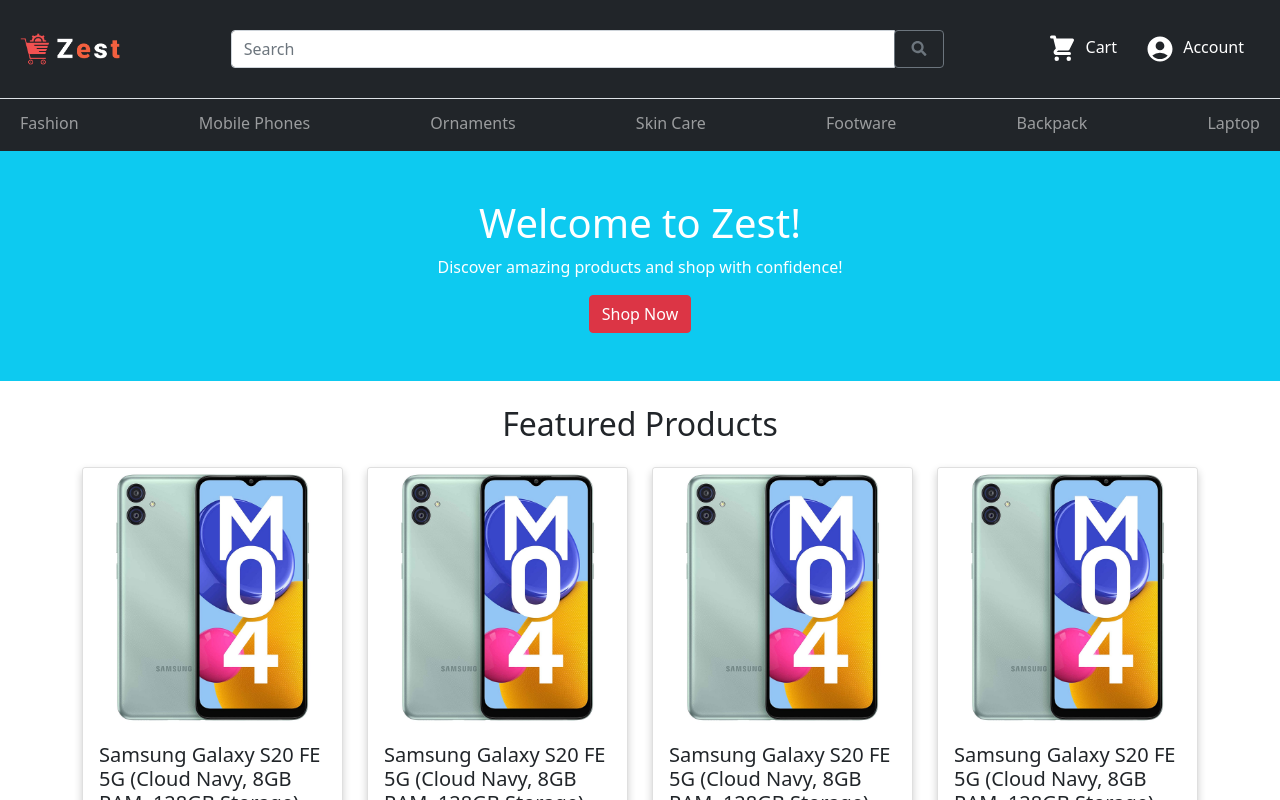
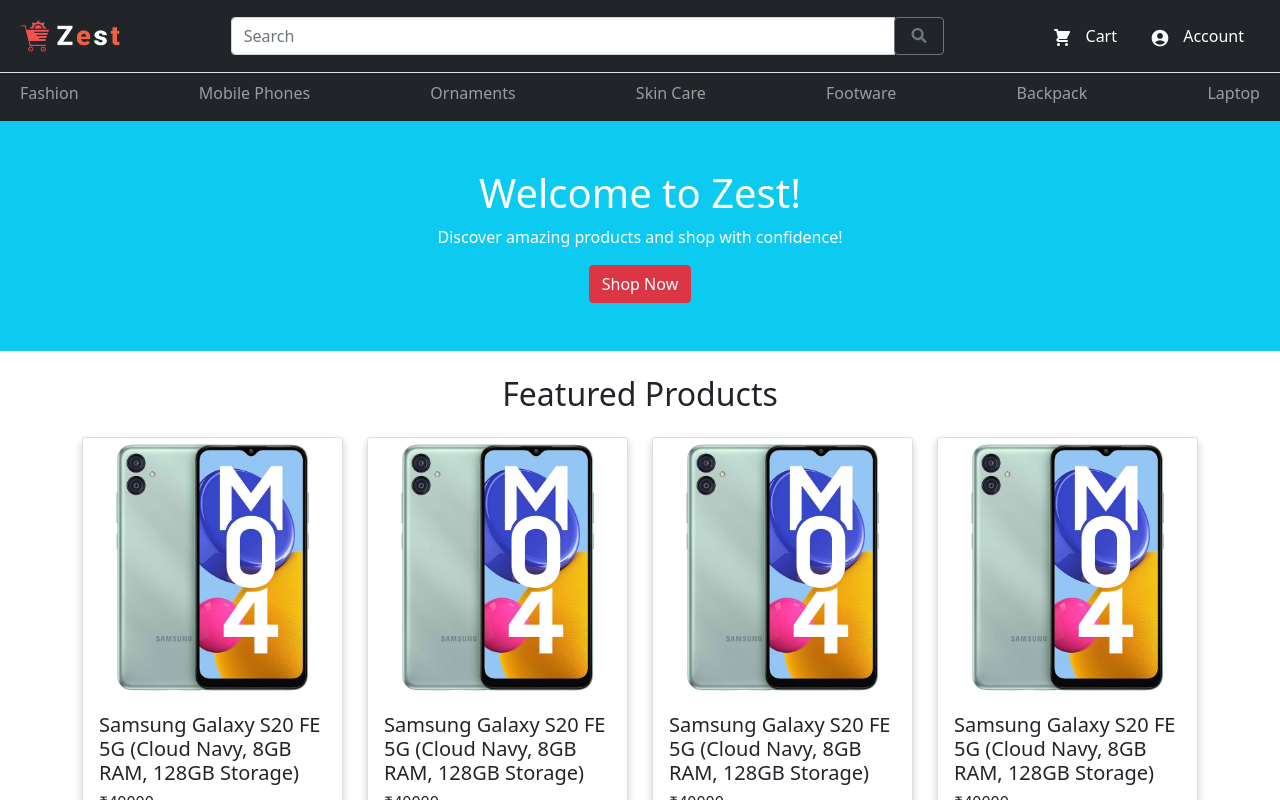
Before and after one commit to iamneo-production/a6e6c01f-ddf0-4bbb-aeb6-bb40c2db12fd, a React (Create React App) app in the folder reactapp/: page /home in a window 1280 px wide. Shown: the top 800 px of the page. Built offline with nearby package versions, Linux system fonts and the light colour scheme.

Commit message:
Navigation bar update

```diff
--- a/reactapp/src/components/common/NavigationBar.jsx
+++ b/reactapp/src/components/common/NavigationBar.jsx
@@ -30,10 +30,10 @@ export default function NavigationBar() {
            <div className="col-md-3">
            <ul className="navbar-nav d-flex flex-row-reverse justify-content me-3">
             <li className="nav-item me-3 me-lg-0">
-                <a className="nav-link text-white" href="#"><i className="md md-envelope mx-1"> <MdAccountCircle style={{width:30, height:50}} /></i> Account</a>
+                <a className="nav-link text-white" href="#"><i className="md md-envelope mx-1"> <MdAccountCircle style={{width:30, height:20}} /></i> Account</a>
             </li>
             <li className="nav-item me-3 me-lg-4">
-                <a className="nav-link text-white" href="#"><i className="hi hi-envelope mx-1"><HiShoppingCart style={{width:30, height:50}}/></i> Cart</a>
+                <a className="nav-link text-white" href="#"><i className="hi hi-envelope mx-1"><HiShoppingCart style={{width:30, height:20}}/></i> Cart</a>
             </li>
            </ul>
            </div>
--- a/reactapp/src/pages/buyer/home.css
+++ b/reactapp/src/pages/buyer/home.css
@@ -9,7 +9,7 @@
   }
 
 .home1 {
-    padding-top: 95px;
+    padding-top: 65px;
 }
 
 .footer {
```
